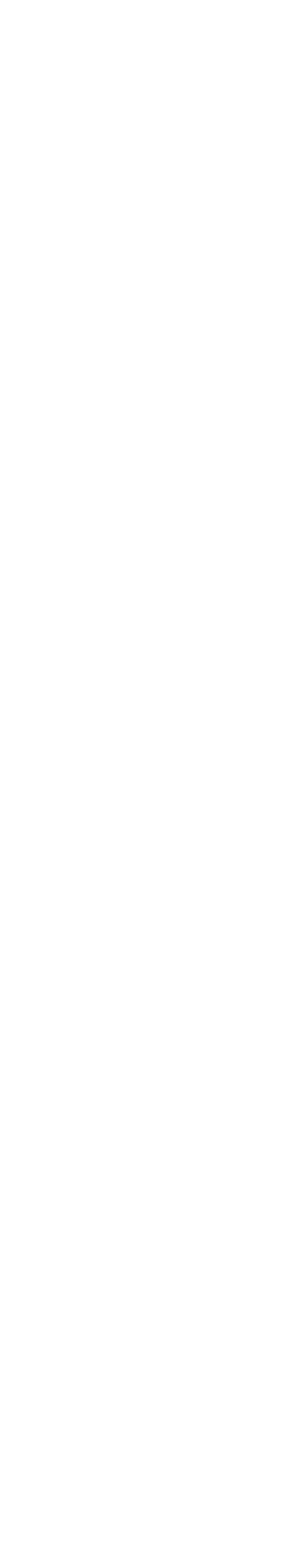
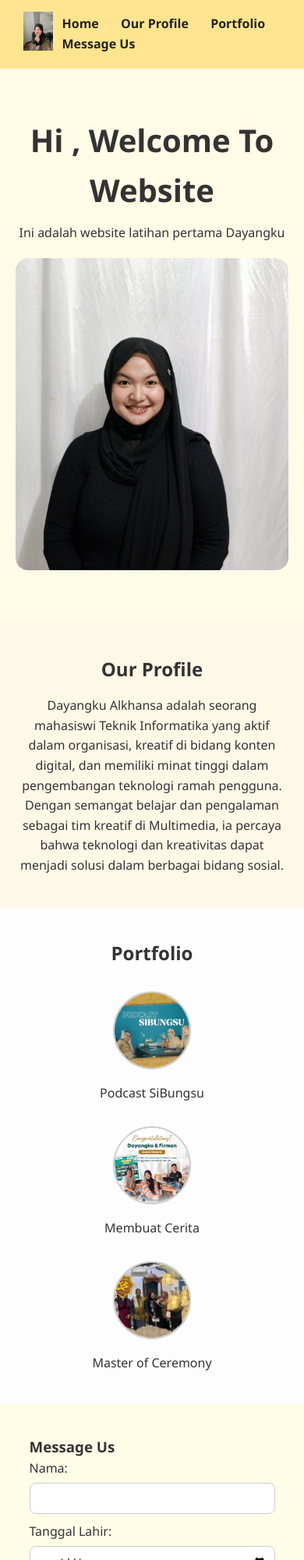
Before and after one commit to Revou-Coding-Camp/codingcamp-28-jul-2025-DayangkuAl, a plain HTML site: page index.html in a window 390 px wide. Shown: the top 2000 px of the page at 78% size. Before the commit the page ends 844 px from the top, so only its background shows below. Drawn offline with Linux system fonts and the light colour scheme.

Commit message:
Add files via upload

```diff
--- a/index.html
+++ b/index.html
@@ -3,9 +3,73 @@
 <head>
     <meta charset="UTF-8">
     <meta name="viewport" content="width=device-width, initial-scale=1.0">
-    <title>Document</title>
+    <title>My Website</title>
+    <link rel="stylesheet" href="style.css">
 </head>
 <body>
+    <header class="navbar">
+        <div class="logo">
+            <img src="foto.jpg" alt="Logo" height="50">
+        </div>
+        <nav>
+            <a href="#home">Home</a>
+            <a href="#profile">Our Profile</a>
+            <a href="#portfolio">Portfolio</a>
+            <a href="#message">Message Us</a>
+        </nav>
+    </header>
 
+    <section class="banner" id="home">
+        <h1>Hi , Welcome To Website</h1>
+        <p>Ini adalah website latihan pertama Dayangku</p>
+        <img src="mela.jpg" alt="Banner" class="banner-img">
+    </section>
+
+    <section class="profile" id="profile">
+        <h2>Our Profile</h2>
+        <p>Dayangku Alkhansa adalah seorang mahasiswi Teknik Informatika yang aktif dalam organisasi, kreatif di bidang konten digital, dan memiliki minat tinggi dalam pengembangan teknologi ramah pengguna.</p>
+        <p>Dengan semangat belajar dan pengalaman sebagai tim kreatif di Multimedia, ia percaya bahwa teknologi dan kreativitas dapat menjadi solusi dalam berbagai bidang sosial.</p>
+    </section>
+
+    <section class="portfolio" id="portfolio">
+        <h2>Portfolio</h2>
+        <div class="portfolio-grid">
+            <div class="portfolio-item">
+                <img src="podcast.jpg" alt="Desain 1">
+                <p>Podcast SiBungsu</p>
+            </div>
+            <div class="portfolio-item">
+                <img src="cerita.jpg" alt="Desain 2">
+                <p>Membuat Cerita</p>
+            </div>
+            <div class="portfolio-item">
+                <img src="Master of Ceremony.jpg" alt="Desain 3">
+                <p>Master of Ceremony</p>
+            </div>
+        </div>
+    </section>
+
+    <section class="message-us" id="message">
+        <div class="form-container">
+            <form id="messageForm">
+                <h3>Message Us</h3>
+                <label>Nama:<input type="text" id="name" required></label>
+                <label>Tanggal Lahir:<input type="date" id="birthdate" required></label>
+                <label>Jenis Kelamin:
+                    <input type="radio" name="gender" value="Laki-Laki" required> Laki-Laki
+                    <input type="radio" name="gender" value="Perempuan"> Perempuan
+                </label>
+                <label>Pesan:<textarea id="message" required></textarea></label>
+                <button type="submit">Submit</button>
+            </form>
+            <div class="output" id="output"></div>
+        </div>
+    </section>
+
+    <footer>
+        <p>Created by Dayangku Alkhansa - RevoU</p>
+    </footer>
+
+    <script src="script.js"></script>
 </body>
 </html>
--- /dev/null
+++ b/script.js
@@ -0,0 +1,19 @@
+document.getElementById("messageForm").addEventListener("submit", function(e) {
+    e.preventDefault();
+
+    const name = document.getElementById("name").value;
+    const birthdate = document.getElementById("birthdate").value;
+    const gender = document.querySelector('input[name="gender"]:checked').value;
+    const message = document.getElementById("message").value;
+    const currentTime = new Date().toLocaleString();
+
+    const outputHTML = `
+        <p><strong>Current Time:</strong> ${currentTime}</p>
+        <p><strong>Nama:</strong> ${name}</p>
+        <p><strong>Tanggal Lahir:</strong> ${birthdate}</p>
+        <p><strong>Jenis Kelamin:</strong> ${gender}</p>
+        <p><strong>Pesan:</strong> ${message}</p>
+    `;
+
+    document.getElementById("output").innerHTML = outputHTML;
+});
--- /dev/null
+++ b/style.css
@@ -0,0 +1,156 @@
+* {
+    margin: 0;
+    padding: 0;
+    box-sizing: border-box;
+    font-family: 'Segoe UI', sans-serif;
+}
+
+body {
+    background: #fefefe;
+    color: #333;
+    line-height: 1.6;
+}
+
+.navbar {
+    display: flex;
+    justify-content: space-between;
+    align-items: center;
+    padding: 15px 30px;
+    background-color: #ffe58f;
+}
+
+nav a {
+    margin: 0 12px;
+    text-decoration: none;
+    color: #222;
+    font-weight: bold;
+}
+
+.banner {
+    text-align: center;
+    padding: 60px 20px;
+    background-color: #fffbe6;
+}
+
+.banner h1 {
+    font-size: 2.5rem;
+    margin-bottom: 10px;
+}
+
+.banner-img {
+    width: 100%;
+    max-height: 400px;
+    object-fit: cover;
+    border-radius: 16px;
+    margin-top: 20px;
+}
+
+.profile {
+    padding: 40px 20px;
+    background-color: #fef9e7;
+    text-align: center;
+}
+
+.profile h2 {
+    margin-bottom: 15px;
+}
+
+.portfolio {
+    padding: 40px 20px;
+    background-color: #fdfdfd;
+    text-align: center;
+}
+
+.portfolio-grid {
+    display: flex;
+    flex-wrap: wrap;
+    justify-content: center;
+    gap: 30px;
+    margin-top: 30px;
+}
+
+.portfolio-item {
+    width: 180px;
+    text-align: center;
+}
+
+.portfolio-item img {
+    width: 100px;
+    height: 100px;
+    border-radius: 50%;
+    object-fit: cover;
+    border: 2px solid #ccc;
+    margin-bottom: 10px;
+}
+
+.message-us {
+    background-color: #fffde7;
+    padding: 40px 20px;
+    display: flex;
+    flex-direction: column;
+    align-items: center;
+}
+
+.form-container {
+    display: flex;
+    flex-direction: row;
+    gap: 40px;
+    flex-wrap: wrap;
+    width: 90%;
+    max-width: 1000px;
+}
+
+form {
+    flex: 1;
+    display: flex;
+    flex-direction: column;
+}
+
+form label {
+    margin-bottom: 10px;
+}
+
+form input, form textarea {
+    width: 100%;
+    padding: 10px;
+    margin-top: 5px;
+    border-radius: 8px;
+    border: 1px solid #ccc;
+}
+
+form button {
+    margin-top: 15px;
+    padding: 10px;
+    border: none;
+    border-radius: 8px;
+    background-color: #fdd835;
+    font-weight: bold;
+    cursor: pointer;
+}
+
+.output {
+    flex: 1;
+    background: #fff;
+    padding: 20px;
+    border: 1px solid #ccc;
+    border-radius: 8px;
+}
+
+footer {
+    text-align: center;
+    padding: 20px;
+    background-color: #f2f2f2;
+    margin-top: 40px;
+}
+
+/* Responsive Design */
+@media (max-width: 768px) {
+    .form-container {
+        flex-direction: column;
+    }
+
+    .portfolio-grid {
+        flex-direction: column;
+        align-items: center;
+    }
+}
```
Also changed, not shown: Master of Ceremony.jpg (added), cerita.jpg (added), foto.jpg (added), logo.jpg (added), mela.jpg (added), podcast.jpg (added).
